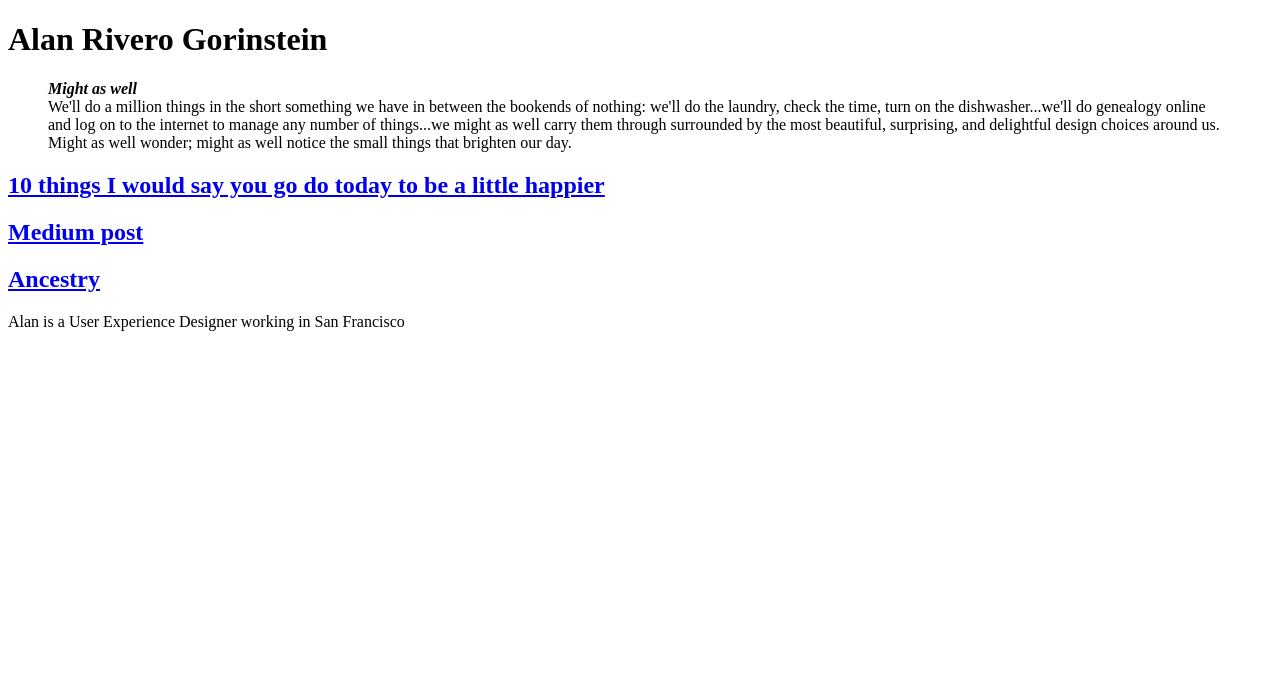
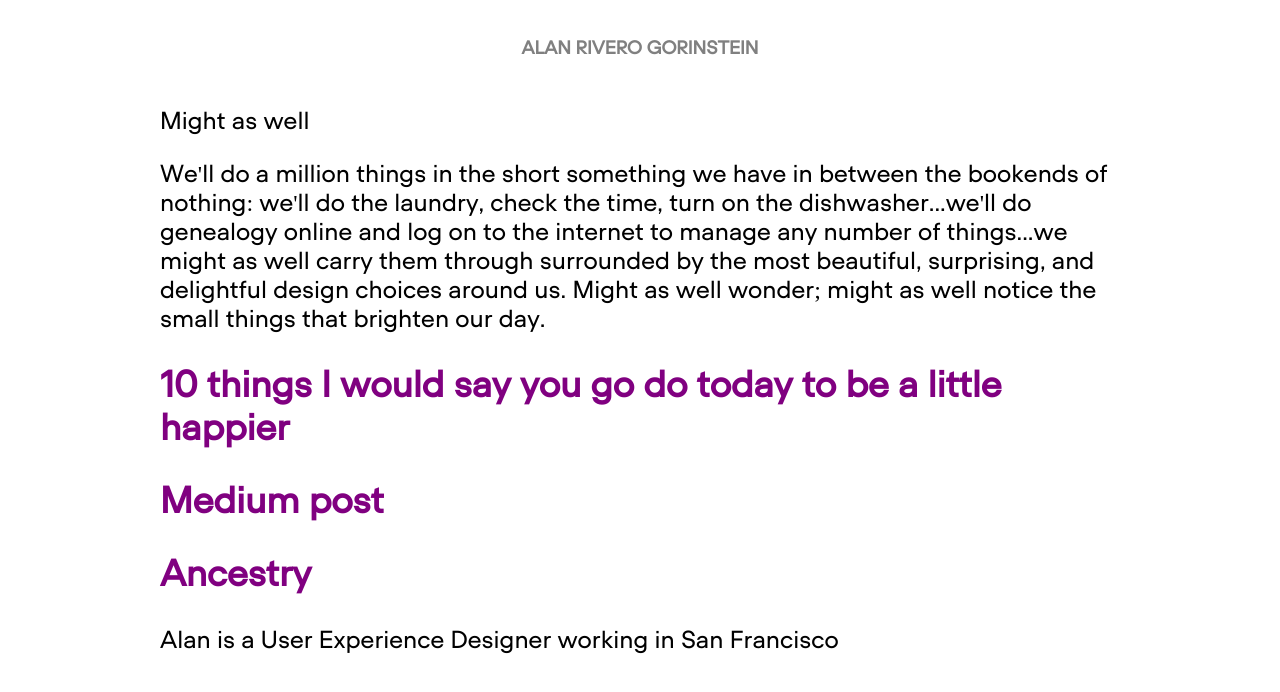
Before and after one commit to alanriverogorinstein/alanriverogorinstein.github.io, a plain HTML site: page index.html in a window 1280 px wide. Drawn offline with Linux system fonts and the light colour scheme.

Commit message:
Successful installatino of the UCity Trial

```diff
--- a/index.html
+++ b/index.html
@@ -9,7 +9,10 @@
 
   <h1>Alan Rivero Gorinstein</h1>
 
-  <blockquote><b><i>Might as well</i></b><br>We'll do a million things in the short something we have in between the bookends of nothing: we'll do the laundry, check the time, turn on the dishwasher...we'll do genealogy online and log on to the internet to manage any number of things...we might as well carry them through surrounded by the most beautiful, surprising, and delightful design choices around us. Might as well wonder; might as well notice the small things that brighten our day.</blockquote>
+  <div id="philosophy">
+  <p id="philosophy_header">Might as well</p>
+  <p>We'll do a million things in the short something we have in between the bookends of nothing: we'll do the laundry, check the time, turn on the dishwasher...we'll do genealogy online and log on to the internet to manage any number of things...we might as well carry them through surrounded by the most beautiful, surprising, and delightful design choices around us. Might as well wonder; might as well notice the small things that brighten our day.</p>
+  </div>
 
   <a href="./happy.html" target="_blank" rel="noopener"><h2>10 things I would say you go do today to be a little happier</h2></a>
 
--- a/public/stylesheets/main.css
+++ b/public/stylesheets/main.css
@@ -1,9 +1,37 @@
 
 @font-face {
-  font-family: "UCity Regular";
-  src: local("/public/fonts/UCityProTrial-Regular.woff2") format("woff2");
+  font-family: 'UCity Regular';
+  src: url('../fonts/UCityProTrial-Regular.otf') format("otf");
+  src: url('../fonts/UCityProTrial-Regular.woff2') format("woff2");
+  font-weight: normal;
+  font-style: normal;
 }
 
 body {
-  font-family: "UCity Regular", serif;
+  font-family: 'UCity Regular', serif;
+  color: black;
+  max-width: 75%;
+  margin: auto;
+  margin-top: 3%;
+  font-size: 1.5em;
 }
+
+h1 {
+  text-align: center;
+  text-transform: uppercase;
+  color: gray;
+  font-size: 0.75em;
+}
+
+a {
+  color: purple;
+  text-decoration: none;
+}
+
+#philosophy {
+  margin-top: 5%;
+}
+
+#philosophy_header {
+    margin-bottom: 0px;
+}
```
Also changed, not shown: public/fonts/UCityProTrial-Regular.otf (added).
